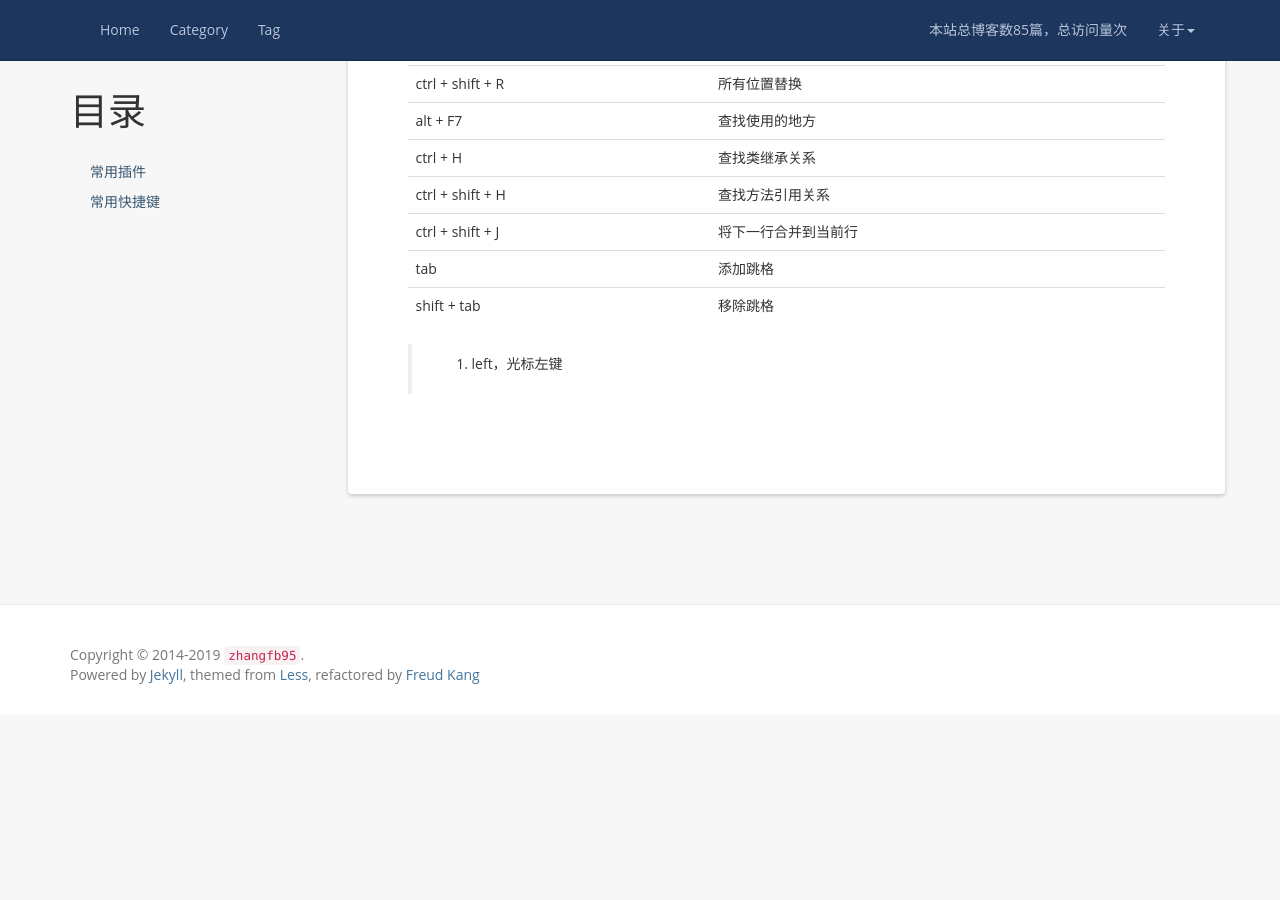
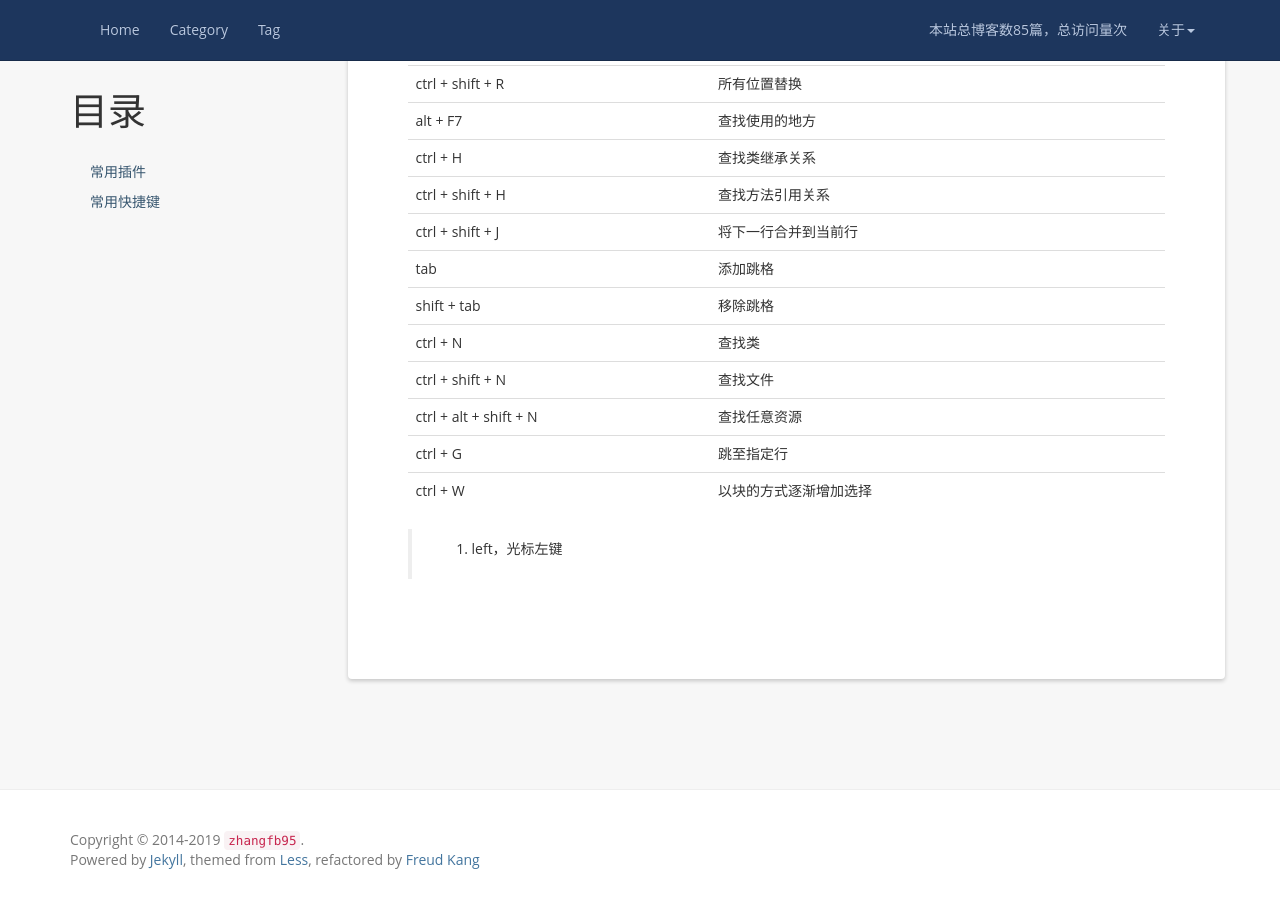
Before and after one commit to zhangfb95/zhangfb95.github.io.bak, a Jekyll site: the page built from plugin-intellij.md, in a window 1280 px wide and 900 px high, scrolled down 1919 px. Built offline with Jekyll 4.4.1, drawn with Linux system fonts in a browser that asks for light colours; nearby versions of some CDN libraries; a script that is not in the unit is left out; comment, search, counter and statistics services are not loaded; before the commit the page ends 2634 px from its top, so only the background shows below that.

Commit message:
add more shortcut

```diff
--- a/plugin-intellij.md
+++ b/plugin-intellij.md
@@ -62,5 +62,10 @@ permalink: /plugin-intellij/
 | ctrl + shift + J | 将下一行合并到当前行 |
 | tab | 添加跳格 |
 | shift + tab | 移除跳格 |
+| ctrl + N | 查找类 |
+| ctrl + shift + N | 查找文件 |
+| ctrl + alt + shift + N | 查找任意资源 |
+| ctrl + G | 跳至指定行 |
+| ctrl + W | 以块的方式逐渐增加选择 |
 
 > 1. left，光标左键
```
